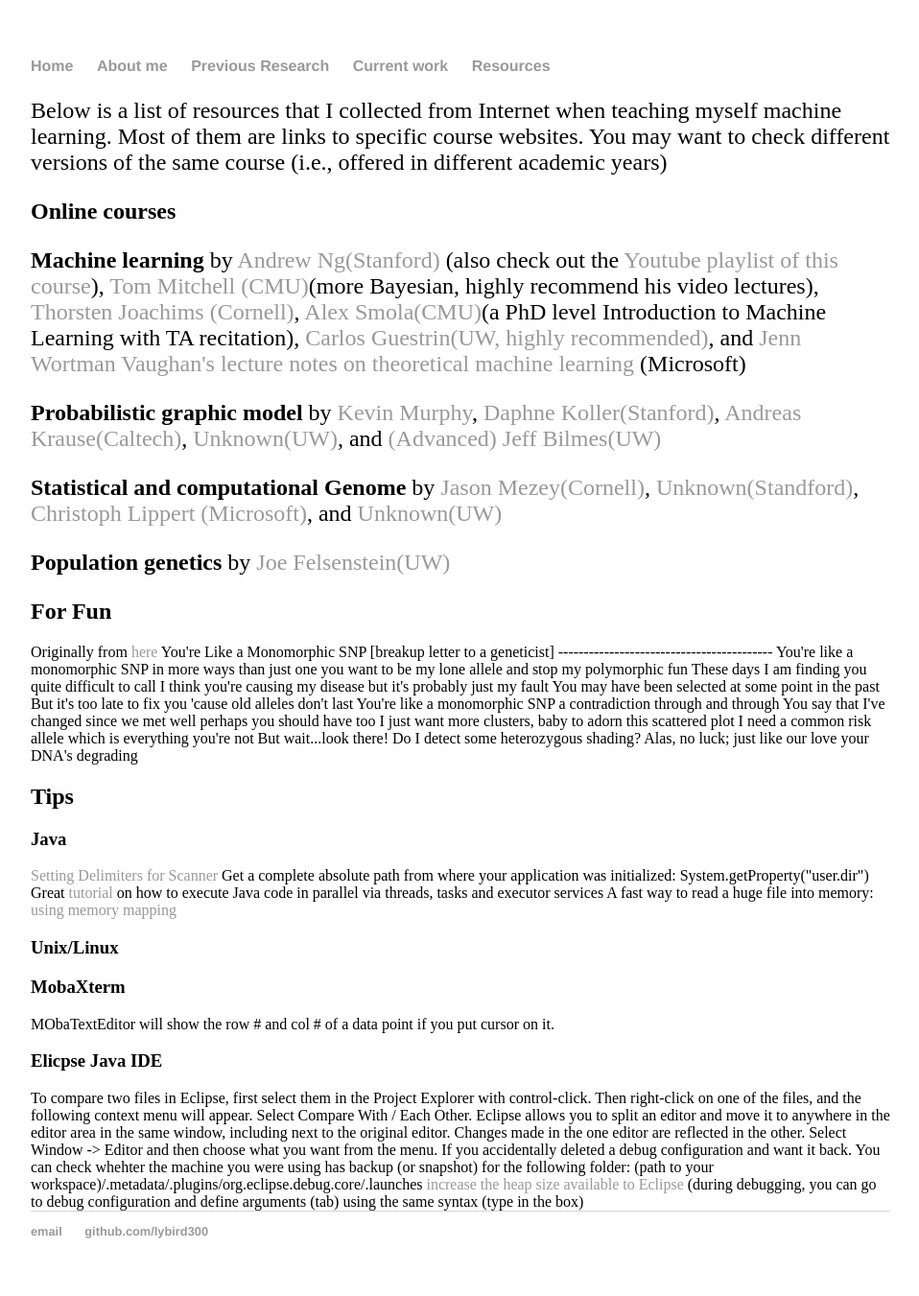
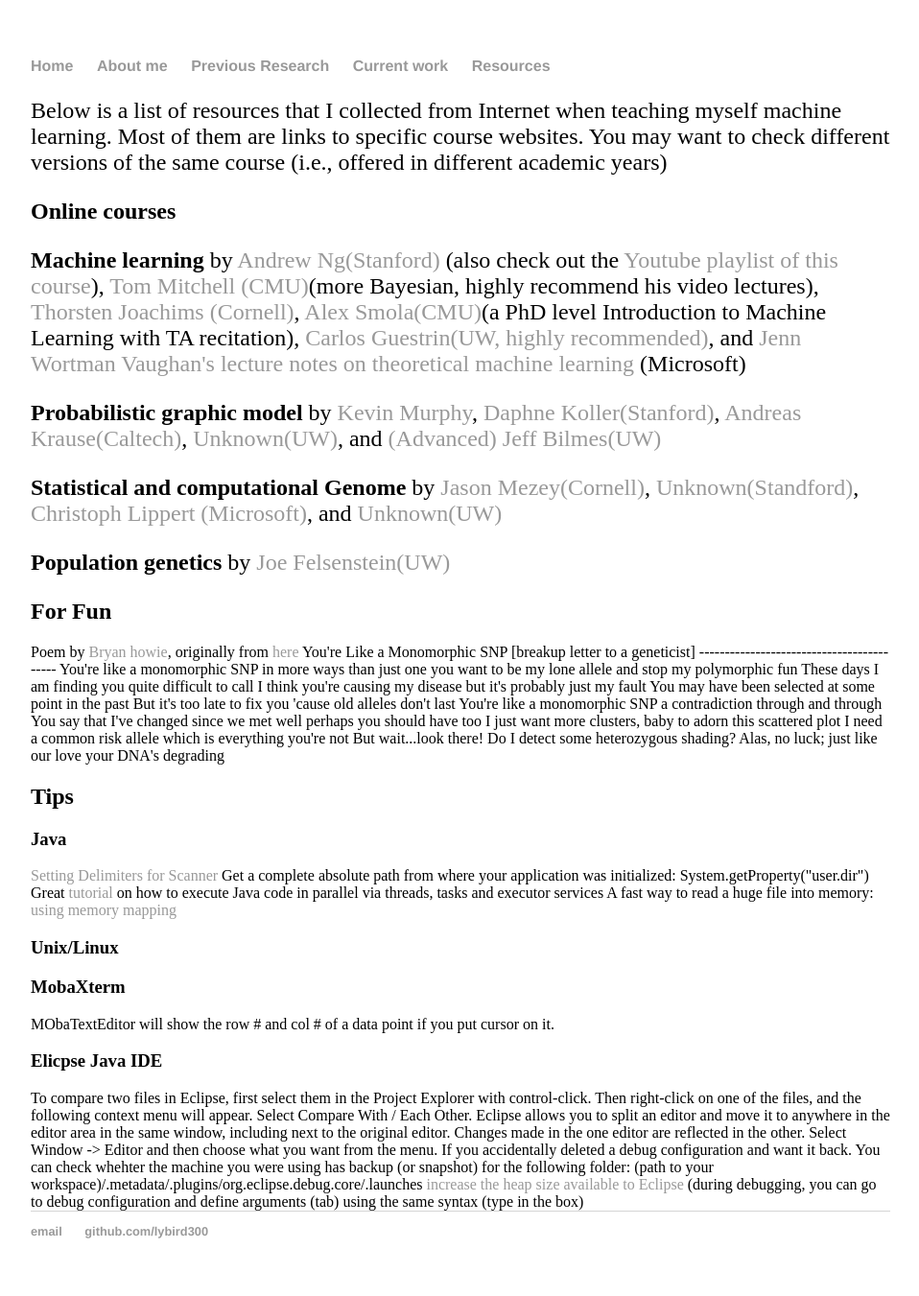
Before and after one commit to lybird300/lybird300.github.io, a Jekyll site: the page built from resources/index.html, in a window 1280 px wide. Shown: the whole page at 96% size, without its empty margins (160-1118 px from the left). Built offline with Jekyll 4.4.1, drawn with Linux system fonts in a browser that asks for light colours.

Commit message:
Update index.html

```diff
--- a/resources/index.html
+++ b/resources/index.html
@@ -14,7 +14,7 @@ title: Resources and tips
 <p><b>Population genetics</b> by <a href="http://evolution.gs.washington.edu/gs562/">Joe Felsenstein(UW)</a></p>
 
 <h2>For Fun</h2>
-Originally from <a href="http://www.stats.ox.ac.uk/~howie/monomorphism.html">here</a>
+Poem by <a href="https://scholar.google.com/citations?user=-wE1dtwAAAAJ&hl=en">Bryan howie</a>, originally from <a href="http://www.stats.ox.ac.uk/~howie/monomorphism.html">here</a>
 You're Like a Monomorphic SNP
 [breakup letter to a geneticist]
 ------------------------------------------
```
